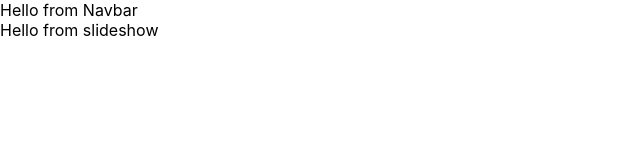
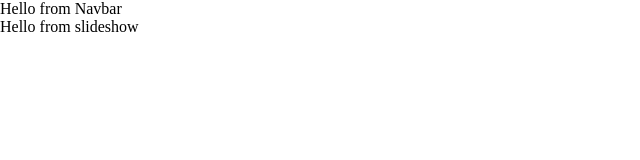
Before and after one commit to ilopezro/handyman-buisness, a React (Create React App) app: page / in a window 1280 px wide. Shown: the top 160 px of the page, without its empty margins (0-640 px from the left). Built offline with nearby package versions, Linux system fonts and the light colour scheme.

Commit message:
added init sass

```diff
--- a/src/index.css
+++ /dev/null
@@ -1,13 +0,0 @@
-body {
-  margin: 0;
-  font-family: -apple-system, BlinkMacSystemFont, 'Segoe UI', 'Roboto', 'Oxygen',
-    'Ubuntu', 'Cantarell', 'Fira Sans', 'Droid Sans', 'Helvetica Neue',
-    sans-serif;
-  -webkit-font-smoothing: antialiased;
-  -moz-osx-font-smoothing: grayscale;
-}
-
-code {
-  font-family: source-code-pro, Menlo, Monaco, Consolas, 'Courier New',
-    monospace;
-}
--- /dev/null
+++ b/src/index.scss
@@ -0,0 +1 @@
+@import './scss/base';
--- a/src/index.tsx
+++ b/src/index.tsx
@@ -1,6 +1,6 @@
 import React from 'react';
 import ReactDOM from 'react-dom';
-import './index.css';
+import './index.scss';
 import App from './App';
 import * as serviceWorker from './serviceWorker';
 
--- /dev/null
+++ b/src/scss/_base.scss
@@ -0,0 +1,13 @@
+html,
+body {
+  width: 100%;
+  height: 100%;
+  margin: 0;
+  padding: 0;
+  overscroll-behavior: contain;
+}
+
+.app-root {
+  display: block;
+  max-width: 100%;
+}
```
